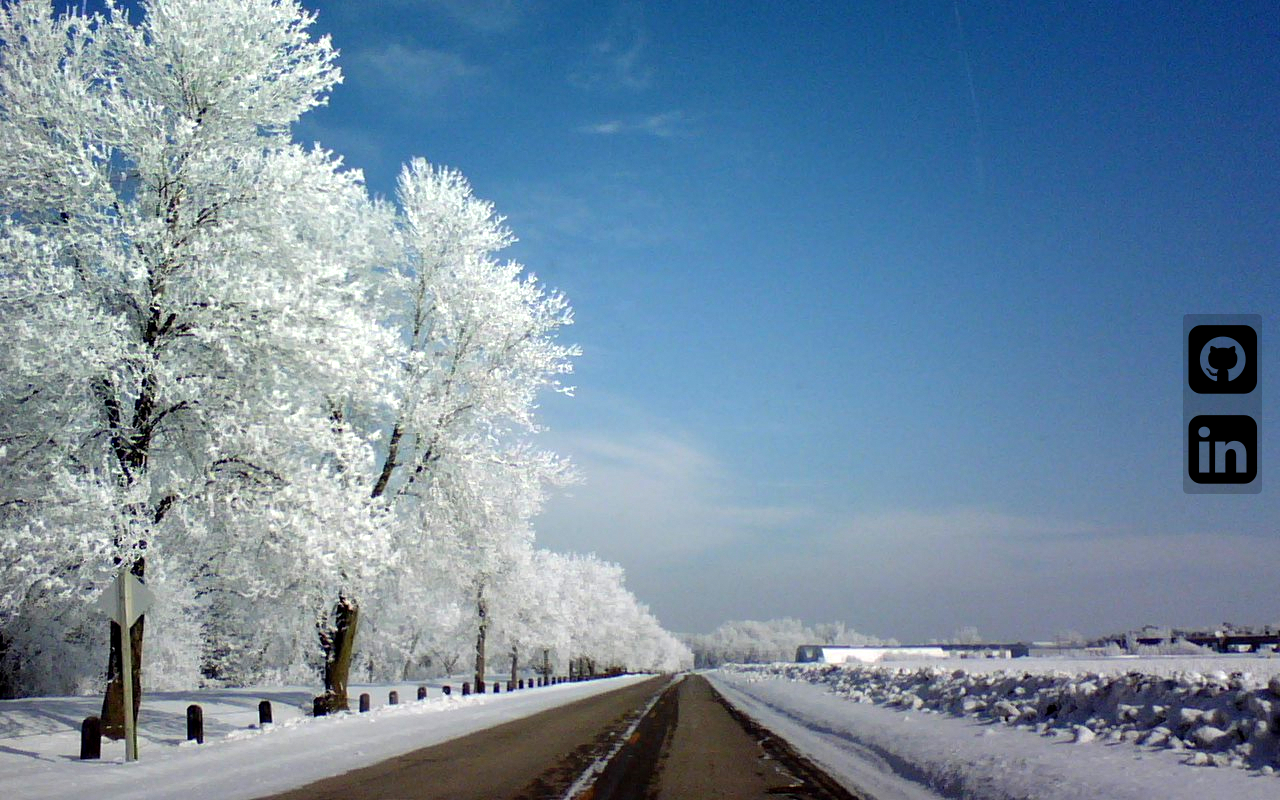
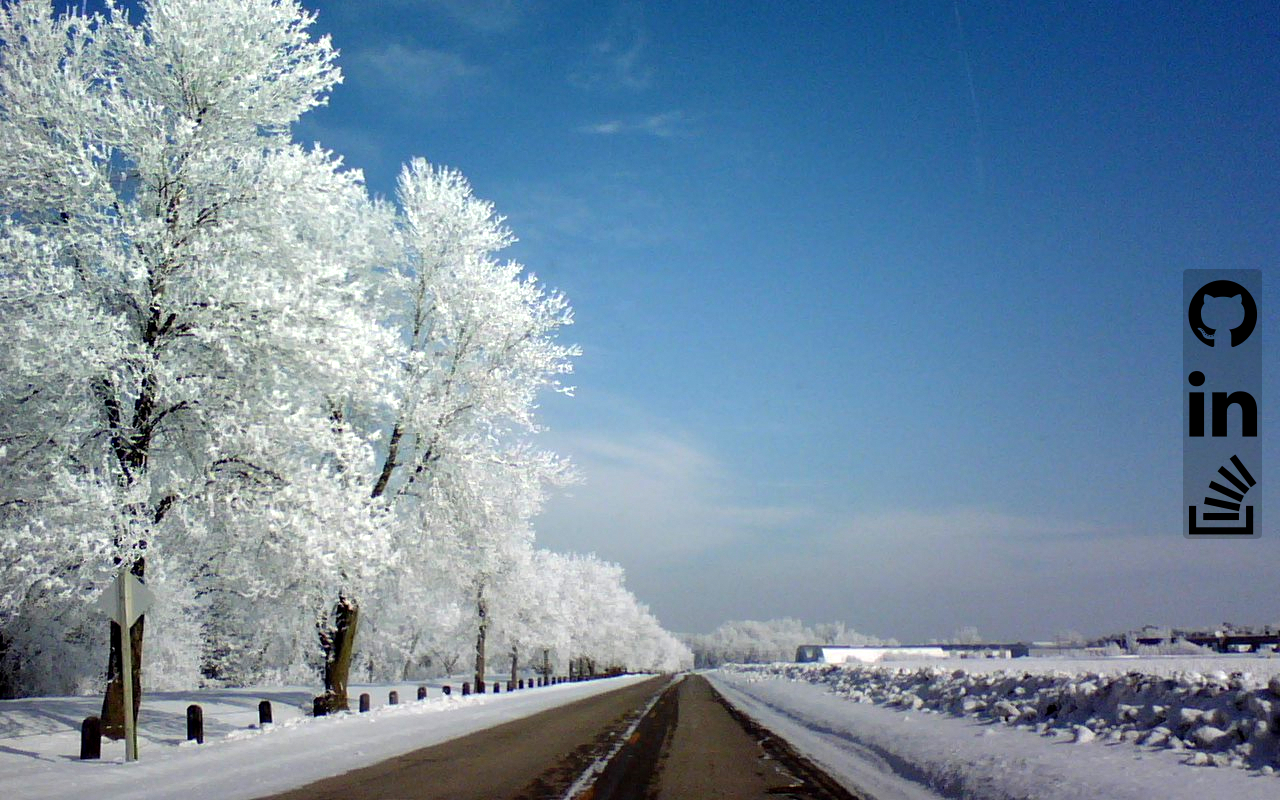
Before and after one commit to tay-bird/birdnest-web, a plain HTML site: page birdnest/templates/index.html in a window 1280 px wide. Drawn offline with Linux system fonts and the light colour scheme; files that its build step writes are made by us from their sources; files whose address does not match are found by name.

Commit message:
Add stackoverflow profile

```diff
--- a/birdnest/templates/index.html
+++ b/birdnest/templates/index.html
@@ -17,8 +17,9 @@
   <div class="outer">
     <div class="middle">
       <div class="inner">
-        <div class="profile"><a href="https://github.com/tay-bird"><i class="fa fa-github-square fa-2x"></i></a></div>
-        <div class="profile"><a href="https://www.linkedin.com/in/taylor-frost-193b44102"><i class="fa fa-linkedin-square fa-2x"></i></a></div>
+        <div class="profile"><a href="https://github.com/tay-bird"><i class="fa fa-github fa-2x"></i></a></div>
+        <div class="profile"><a href="https://www.linkedin.com/in/taylor-frost-193b44102"><i class="fa fa-linkedin fa-2x"></i></a></div>
+        <div class="profile"><a href="http://stackoverflow.com/users/5018116/tay-frost?tab=profile"><i class="fa fa-stack-overflow fa-2x"></i></a></div>
       </div>
     </div>
   </div>
```
